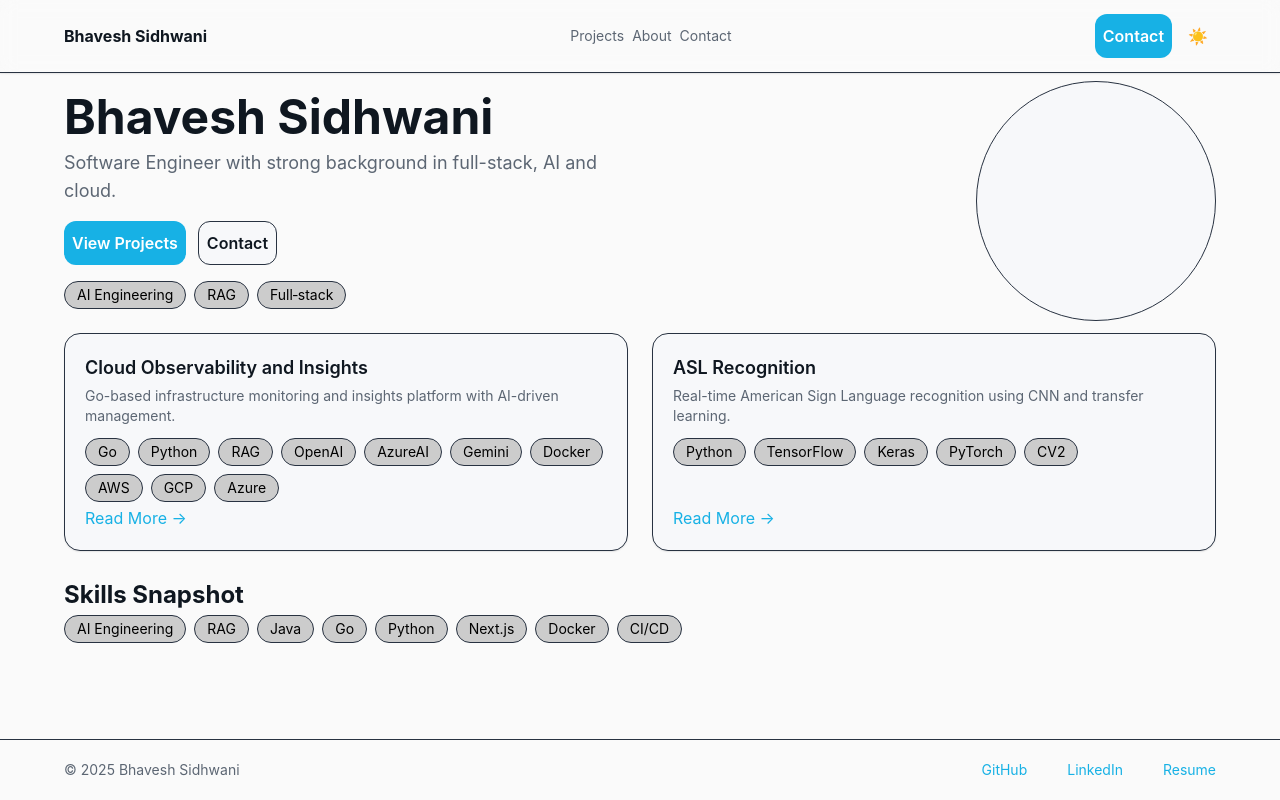
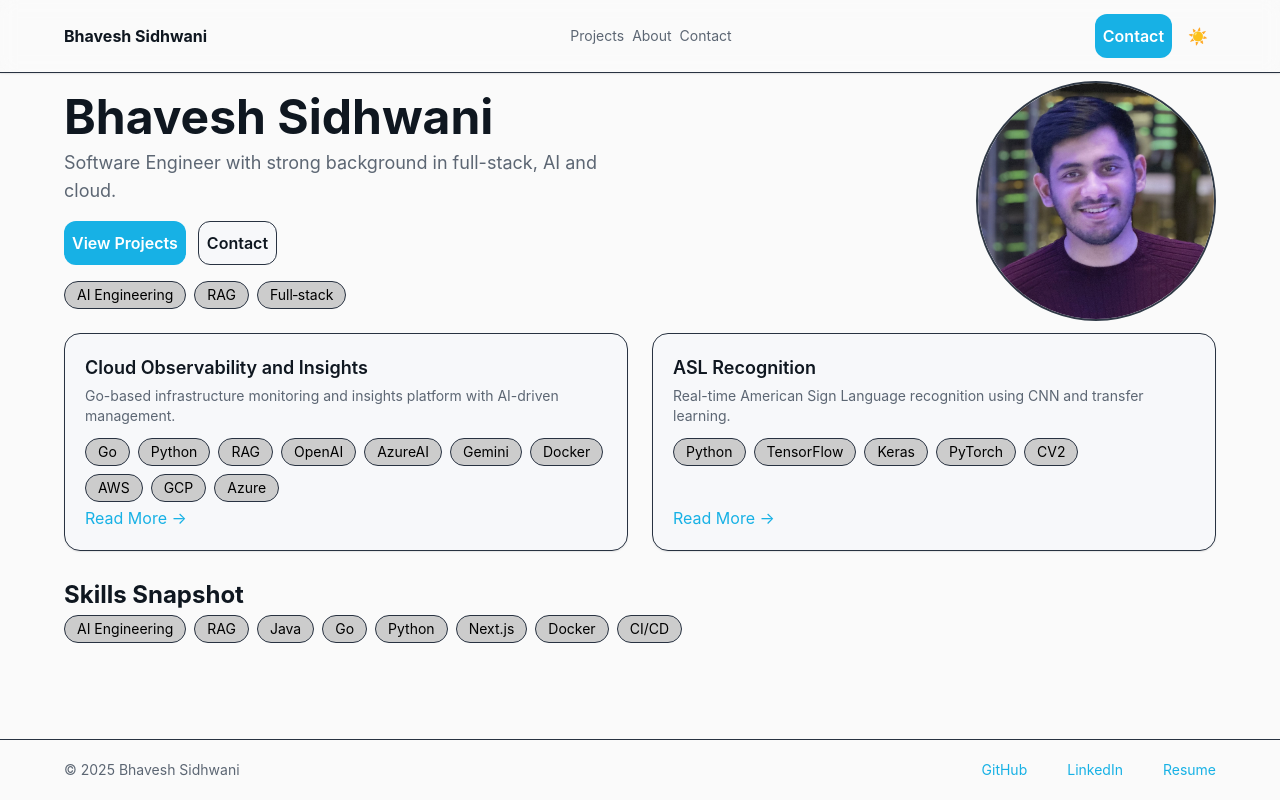
Before and after one commit to BhaveshSidhwani/Personal-Portfolio-Website, a Next.js app: page / in a window 1280 px wide. Built offline with nearby package versions, Linux system fonts and the light colour scheme.

Commit message:
Added Headshot photo (#11)
* [chore] Added headshot image

* Improved headshot SEO

```diff
--- a/app/globals.css
+++ b/app/globals.css
@@ -29,7 +29,7 @@
   --accent-500: #19b8ee;
   --accent-600: #1ac3fd;
   --accent-700: #1296c4;
-  --bg: #0b0f14;
+  --bg: #0d1117;
   --panel: #121821;
   --panel-chip: #dddddd;
   --text: #e8eef5;
--- a/app/page.tsx
+++ b/app/page.tsx
@@ -3,7 +3,9 @@ import Card from "@/components/Card";
 import Chip from "@/components/Chip";
 import SectionHeader from "@/components/SectionHeader";
 import { projects } from "@/content/projects/projects";
+import Image from "next/image";
 import Link from "next/link";
+import headshot from "../content/images/Headshot.jpeg";
 
 export default function HomePage() {
   return (
@@ -27,9 +29,13 @@ export default function HomePage() {
           </div>
         </div>
         <div className="flex justify-center md:justify-end">
-          <div
-            className="aspect-square h-60 w-60 rounded-full border border-[--border] bg-[--panel]"
-            aria-label="Headshot placeholder"
+          <div className="sr-only">Headshot</div>
+          <Image
+            src={headshot}
+            alt="Bhavesh Sidhwani - software engineer headshot"
+            width={240}
+            height={240}
+            className="aspect-auto h-60 w-60 rounded-full border-2 border-[--border] bg-[--panel] opacity-95 brightness-95"
           />
         </div>
       </section>
```
Also changed, not shown: content/images/Headshot.jpeg (added).
